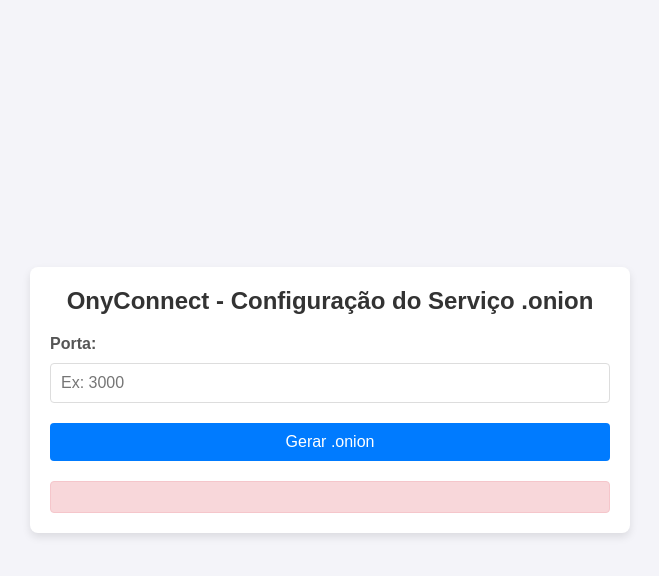
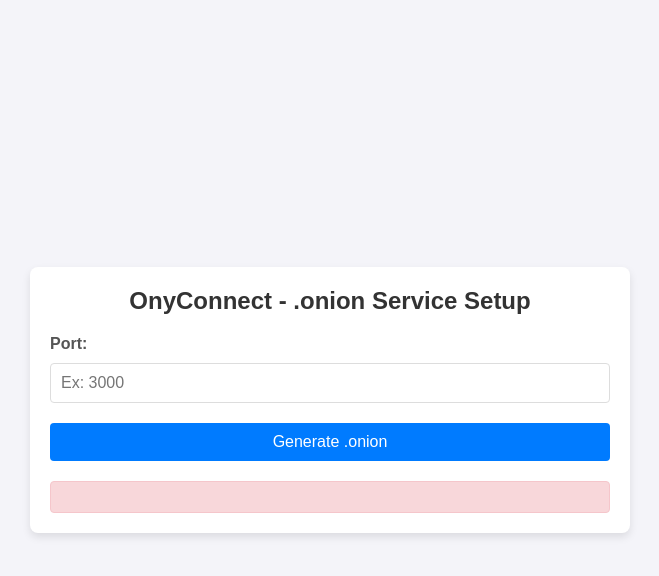
Before and after one commit to SayesCode/OnyConnect, a FastAPI app: page / in a window 1280 px wide. Shown: the top 576 px of the page, without its empty margins (310-969 px from the left). Run offline with FastAPI, Linux system fonts and the light colour scheme; some libraries are stand-ins or nearby versions.

Commit message:
Update index.html

```diff
--- a/src/onyconnect/templates/index.html
+++ b/src/onyconnect/templates/index.html
@@ -1,13 +1,13 @@
 <!DOCTYPE html>
-<html lang="pt-BR">
+<html lang="en">
 <head>
     <meta charset="UTF-8">
     <meta name="viewport" content="width=device-width, initial-scale=1.0">
-    <title>OnyConnect - Configuração do Serviço .onion</title>
+    <title>OnyConnect - .onion Service Setup</title>
     <link rel="stylesheet" href="{{ url_for('static', path='style.css') }}">
     <script src="https://cdn.jsdelivr.net/npm/sweetalert2@11"></script>
     <style>
-        /* Estilos para responsividade */
+        /* Styles for responsiveness */
         .container {
             max-width: 600px;
             margin: auto;
@@ -33,22 +33,22 @@
 </head>
 <body>
     <div class="container">
-        <h1>OnyConnect - Configuração do Serviço .onion</h1>
+        <h1>OnyConnect - .onion Service Setup</h1>
 
-        <!-- Formulário para configuração do serviço .onion -->
+        <!-- Form for setting up the .onion service -->
         <form id="onion-form" method="post" action="/generate" onsubmit="handleFormSubmit(event)">
             <div class="form-group">
-                <label for="port">Porta:</label>
+                <label for="port">Port:</label>
                 <input type="text" id="port" name="port" placeholder="Ex: 3000" required>
             </div>
 
-            <button type="submit" class="btn-submit" id="submit-button">Gerar .onion</button>
+            <button type="submit" class="btn-submit" id="submit-button">Generate .onion</button>
         </form>
 
-        <!-- Exibição de mensagens de sucesso ou erro -->
+        <!-- Display success or error messages -->
         <div class="message" id="message">
             {% if onion_address %}
-                <p>Endereço .onion gerado: <strong>{{ onion_address }}</strong></p>
+                <p>Generated .onion address: <strong>{{ onion_address }}</strong></p>
             {% endif %}
             {% if message %}
                 <p>{{ message }}</p>
@@ -58,19 +58,19 @@
 
     <!-- Scripts -->
     <script>
-        // Função para tratar o envio do formulário
+        // Function to handle form submission
         function handleFormSubmit(event) {
-            event.preventDefault(); // Evita o envio do formulário para controle manual via JS
+            event.preventDefault(); // Prevents the form submission for manual control via JS
 
-            // Desabilita o botão de envio enquanto processa
+            // Disables the submit button while processing
             const submitButton = document.getElementById('submit-button');
             submitButton.disabled = true;
-            submitButton.innerText = "Processando...";
+            submitButton.innerText = "Processing...";
 
-            // Exibe um alerta de carregamento
+            // Displays a loading alert
             Swal.fire({
-                title: 'Gerando o serviço .onion...',
-                text: 'Aguarde enquanto criamos o serviço para você.',
+                title: 'Generating .onion service...',
+                text: 'Please wait while we create the service for you.',
                 showCancelButton: false,
                 showConfirmButton: false,
                 didOpen: () => {
@@ -78,24 +78,24 @@
                 }
             });
 
-            // Submete o formulário após o processo
+            // Submits the form after the process
             document.getElementById('onion-form').submit();
         }
 
-        // Função para exibir alertas personalizados após a resposta do servidor
+        // Function to display custom alerts after the server's response
         {% if message %}
             window.onload = () => {
                 const message = "{{ message }}";
-                if (message.includes("sucesso")) {
+                if (message.includes("success")) {
                     Swal.fire({
                         icon: 'success',
-                        title: 'Sucesso!',
+                        title: 'Success!',
                         text: message,
                     });
                 } else {
                     Swal.fire({
                         icon: 'error',
-                        title: 'Erro!',
+                        title: 'Error!',
                         text: message,
                     });
                 }
```
